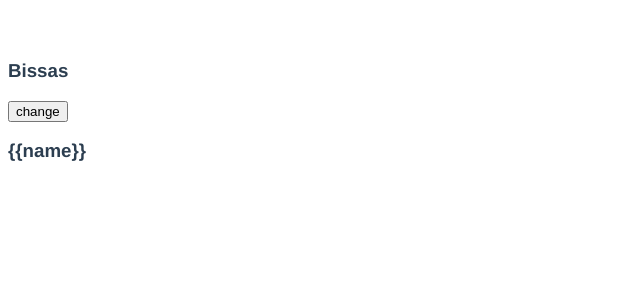
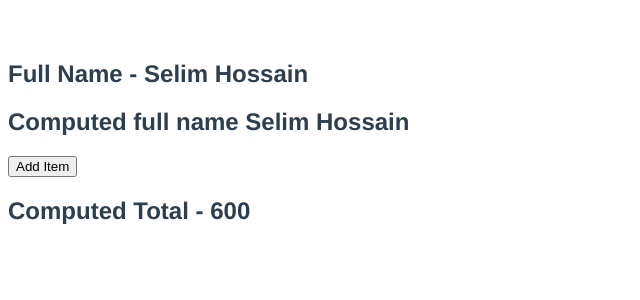
Before and after one commit to SelimReza1/vue-basic, a Vue app: page / in a window 1280 px wide. Shown: the top 300 px of the page, without its empty margins (0-640 px from the left). Built offline with nearby package versions, Linux system fonts and the light colour scheme.

Commit message:
Computed Properties

```diff
--- a/src/App.vue
+++ b/src/App.vue
@@ -1,7 +1,10 @@
 <template>
- <h3 v-once>{{name}}</h3>
-<button @click="name = 'Batman'">change</button>
-<h3 v-pre>{{name}}</h3>
+ <h2>Full Name - {{firstName}} {{lastName}}</h2>
+<h2>Computed full name {{fullName}}</h2>
+  <button @click="items.push({id:4,title:'keyboard',price:50})">Add Item</button>
+  <h2>
+    Computed Total - {{total}}
+  </h2>
 </template>
 
 <script>
@@ -10,11 +13,37 @@
   name: 'App',
   data() {
     return{
-    name: 'Bissas',
+    firstName: 'Selim',
+      lastName: 'Hossain',
+      items: [
+        {
+          id: 1,
+          title: 'TV',
+          price: 100,
+        },
+        {
+          id: 2,
+          title: 'Phone',
+          price: 200,
+        },
+        {
+          id: 3,
+          title: 'Laptop',
+          price: 300,
+        },
+      ]
     }
   },
   methods: {
 
+  },
+  computed: {
+    fullName(){
+      return this.firstName +' '+ this.lastName;
+    },
+    total(){
+      return this.items.reduce((total, curr) =>(total = total + curr.price), 0);
+    },
   },
 }
 </script>
```
